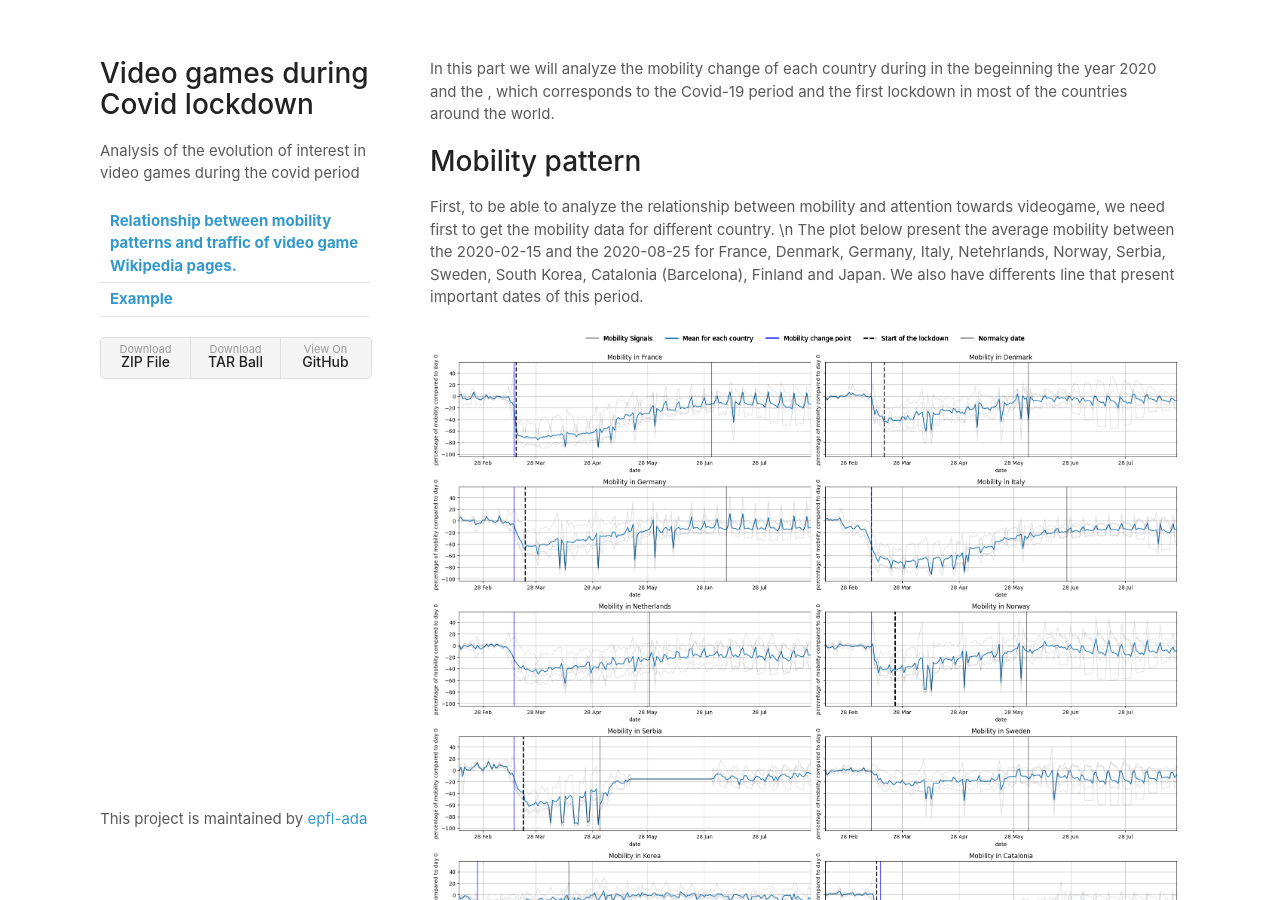
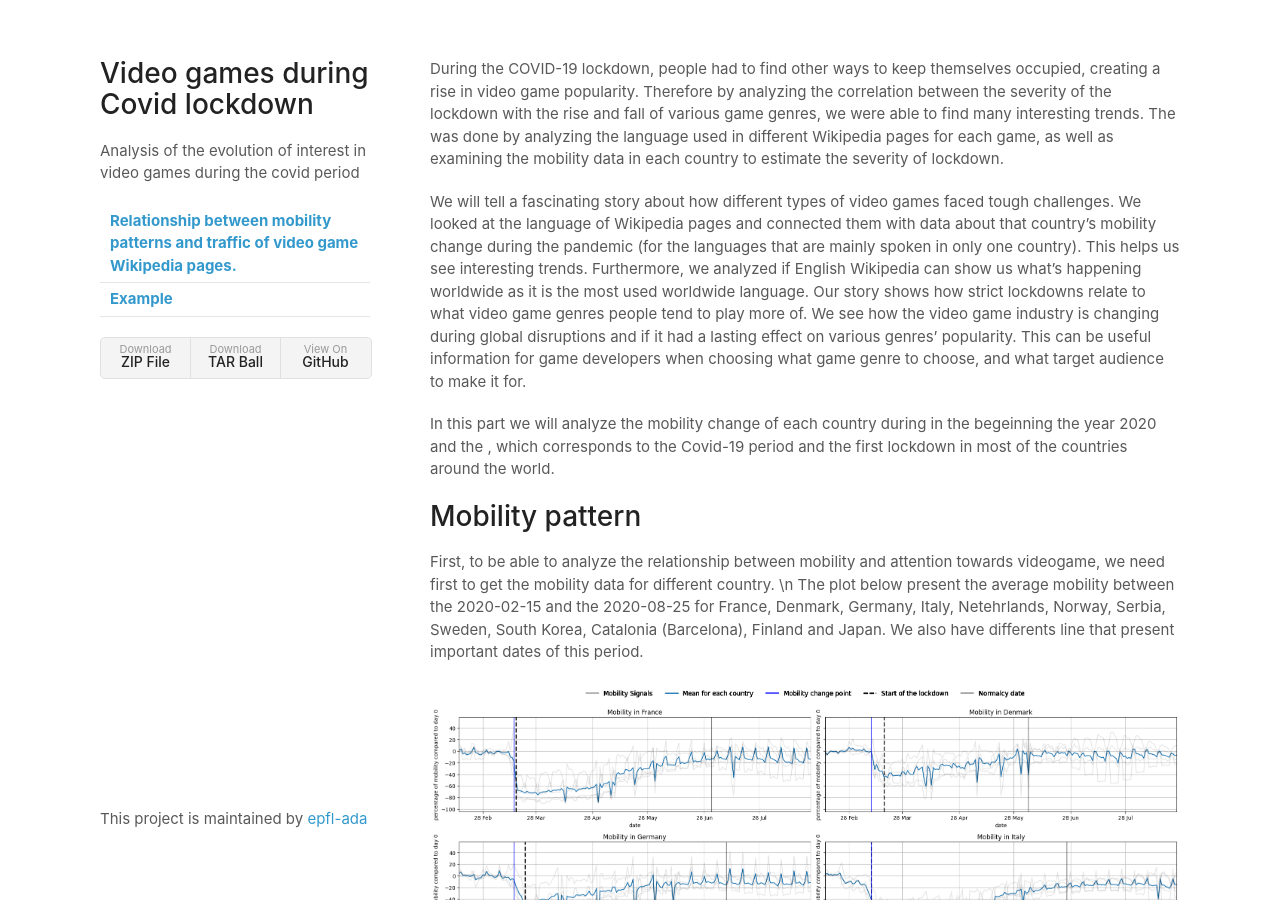
Before and after one commit to epfl-ada/ada-2023-project-goodgradeplease2023, a Jekyll site: the page built from Relation_mobility_pages.md, in a window 1280 px wide and 900 px high. Built offline with Jekyll 4.4.1, drawn with Linux system fonts in a browser that asks for light colours; our own code applies the rules of GitHub Pages for plain Markdown files; some of the changed text lies outside the part shown.

Commit message:
Update Relation_mobility_pages.md

```diff
--- a/Relation_mobility_pages.md
+++ b/Relation_mobility_pages.md
@@ -1,3 +1,9 @@
+During the COVID-19 lockdown, people had to find other ways to keep themselves occupied, creating a rise in video game popularity. Therefore by analyzing the correlation between the severity of the lockdown with the rise and fall of various game genres, we were able to find many interesting trends. The was done by analyzing the language used in different Wikipedia pages for each game, as well as examining the mobility data in each country to estimate the severity of lockdown.
+
+We will tell a fascinating story about how different types of video games faced tough challenges. We looked at the language of Wikipedia pages and connected them with data about that country's mobility change during the pandemic (for the languages that are mainly spoken in only one country). This helps us see interesting trends. Furthermore, we analyzed if English Wikipedia can show us what's happening worldwide as it is the most used worldwide language. Our story shows how strict lockdowns relate to what video game genres people tend to play more of. We see how the video game industry is changing during global disruptions and if it had a lasting effect on various genres' popularity. This can be useful information for game developers when choosing what game genre to choose, and what target audience to make it for.
+
+
+
 In this part we will analyze the mobility change of each country during in the begeinning the year 2020 and the , which corresponds to the Covid-19 period and the first lockdown in most of the countries around the world.
 
 # Mobility pattern
@@ -39,3 +45,6 @@ The following figure shows therefore the percentage of wikipedia pageviews relat
 We can see that after the beginning of the lockdown it seems that certain countries experienced a rise in the attention toward video games. To have a better understanding of these curves, we can group them following the clustering we did previously in the mobility context.
 
 ![Branching](Website_Images/pageviews_cluster.png)
+
+
+# To what extent can English Wikipedia pages serve as a reliable estimate of the average video game popularity?
```
